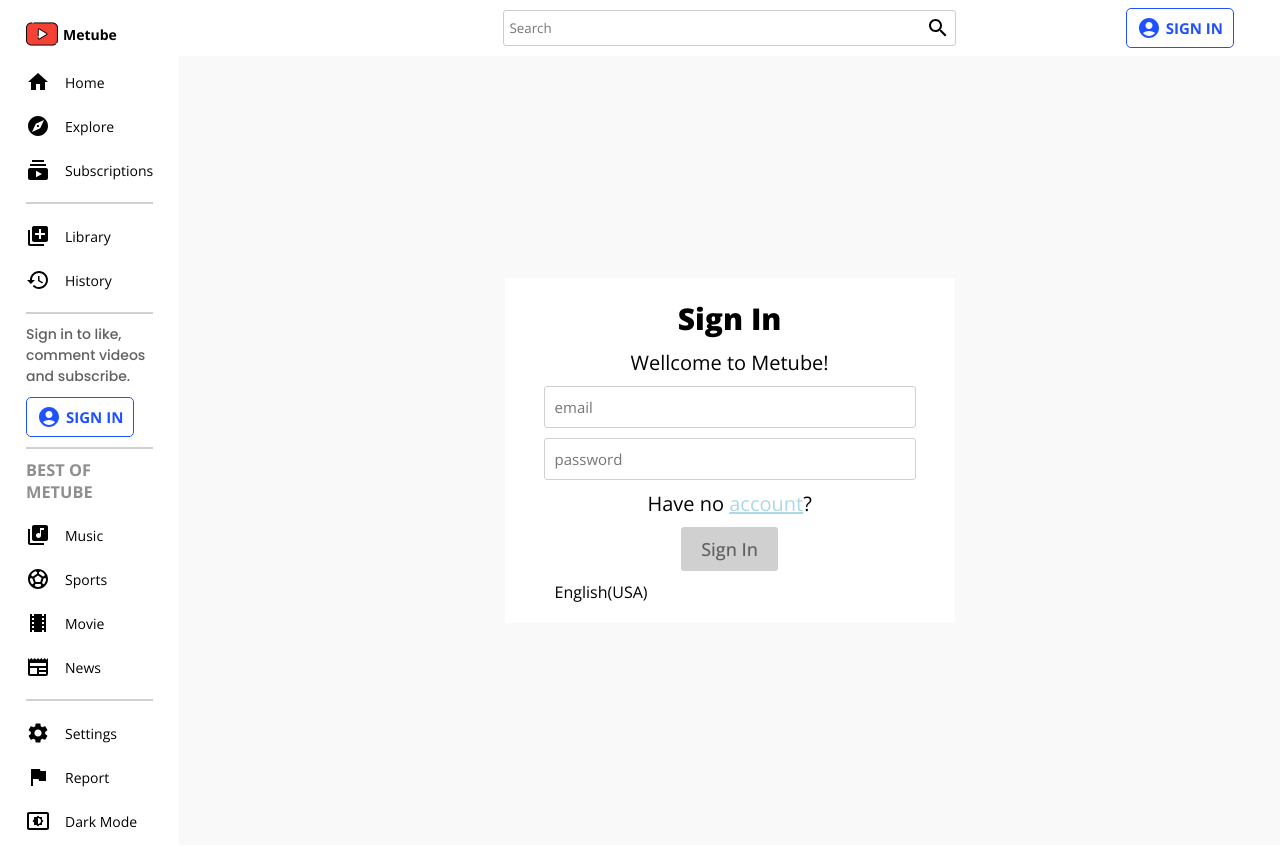
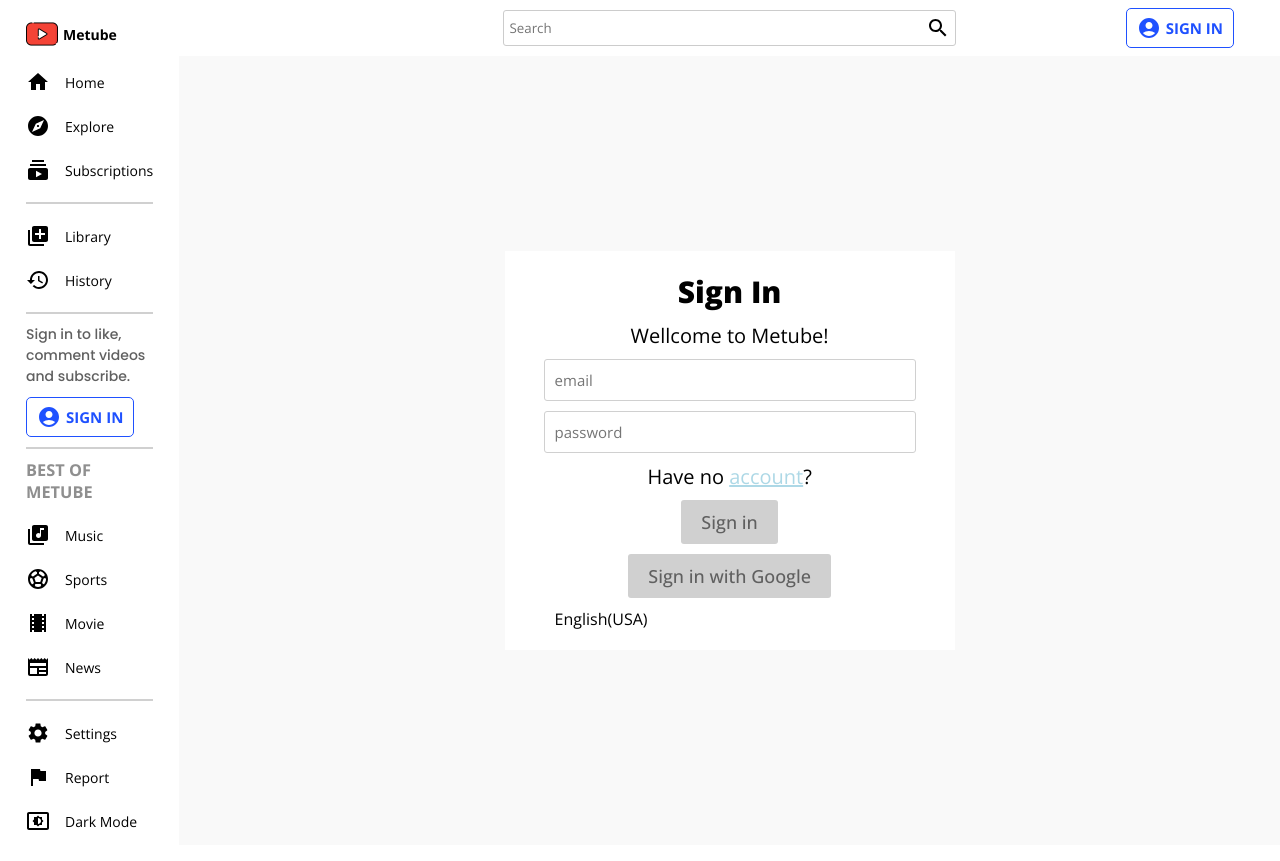
Before and after one commit to Dearian27/Youtube_app, a React (Vite) app: page /signin in a window 1280 px wide. Built offline with nearby package versions, Linux system fonts and the light colour scheme.

Commit message:
google auth

```diff
--- a/package.json
+++ b/package.json
@@ -15,6 +15,7 @@
     "@mui/material": "^5.11.7",
     "@reduxjs/toolkit": "^1.9.2",
     "axios": "^1.3.3",
+    "firebase": "^9.17.2",
     "react": "^18.2.0",
     "react-dom": "^18.2.0",
     "react-redux": "^8.0.5",
--- /dev/null
+++ b/src/firebase.ts
@@ -0,0 +1,26 @@
+// Import the functions you need from the SDKs you need
+import { initializeApp } from "firebase/app";
+import { getAnalytics } from "firebase/analytics";
+import { getAuth, GoogleAuthProvider } from 'firebase/auth';
+
+// https://firebase.google.com/docs/web/setup#available-libraries
+
+// Your web app's Firebase configuration
+// For Firebase JS SDK v7.20.0 and later, measurementId is optional
+const firebaseConfig = {
+  apiKey: "AIzaSyAzMwZ-GMx4_I61E-7UthdnegPVU7mceb0",
+  authDomain: "metube-e843b.firebaseapp.com",
+  projectId: "metube-e843b",
+  storageBucket: "metube-e843b.appspot.com",
+  messagingSenderId: "515570276131",
+  appId: "1:515570276131:web:d343d5b1d3a20037a79e96",
+  measurementId: "G-1VQ3VJSFY1"
+};
+
+// Initialize Firebase
+const app = initializeApp(firebaseConfig);
+const analytics = getAnalytics(app);
+
+export const auth = getAuth();
+export default app;
+export const provider = new GoogleAuthProvider();
--- a/src/pages/SignIn.tsx
+++ b/src/pages/SignIn.tsx
@@ -4,6 +4,8 @@ import { Link, useNavigate } from 'react-router-dom'
 import styled from 'styled-components'
 import { logIn, setAuth } from '../redux/slices/userSlice'
 import { useDispatch } from 'react-redux/es/exports'
+import { auth, provider } from '../firebase';
+import { signInWithPopup } from 'firebase/auth'
 
 const Container = styled.div`
   display: flex;
@@ -62,6 +64,22 @@ const SignIn: React.FC = () => {
   const [email, setEmail] = React.useState<string>('');
   const [password, setPassword] = React.useState<string>('');
 
+  const signInWithGoogle = async () => {
+    signInWithPopup(auth, provider)
+      .then(async (result) => {
+        console.log(result);
+        const res = await axios.post("/auth/google", {
+          email: result.user.email,
+          name: result.user.displayName,
+          img: result.user.photoURL
+        })
+        console.log(res)
+        // navigate('/');
+      }).catch((error) => {
+        console.log(error);
+      })
+  }
+
   const handleSubmit = async (event: React.FormEvent<HTMLFormElement>) => {
     event.preventDefault();
     try {
@@ -82,7 +100,8 @@ const SignIn: React.FC = () => {
         <Input value={email} onChange={(event) => setEmail(event.target.value)} type='email' placeholder='email' />
         <Input value={password} onChange={(event) => setPassword(event.target.value)} type='password' placeholder='password' />
         <Subtitle>Have no <Link style={{ color: "lightblue" }} to="/signup">account</Link>?</Subtitle>
-        <Button>Sign In</Button>
+        <Button type='submit'>Sign in</Button>
+        <Button type='button' onClick={signInWithGoogle}>Sign in with Google</Button>
         <More>English(USA)</More>
       </Wrapper>
     </Container>
--- a/src/redux/slices/userSlice.ts
+++ b/src/redux/slices/userSlice.ts
@@ -16,11 +16,21 @@ const initialState: userState = {
   isLoading: false,
 }
 
+export const signInWithGoogle: any = createAsyncThunk("/auth/google",
+  async (name, email) => {
+    try {
+      const { data } = await axios.post('/auth/google', { name, email});
+      setAuth(true);
+      return data;
+    }catch(error) {
+      console.log(error)
+    }
+})
+
 export const logIn: any = createAsyncThunk ("/auth/signin",
   async ({email, password}:{email: string; password: string;}) => {
   try {
     const { data } = await axios.post('/auth/signin', { email, password });
-    console.log(data);
     setAuth(true);
     return data;
   } catch (err) {
```
Also changed, not shown: 1 other file (tests, documents, lock files or other folders).
